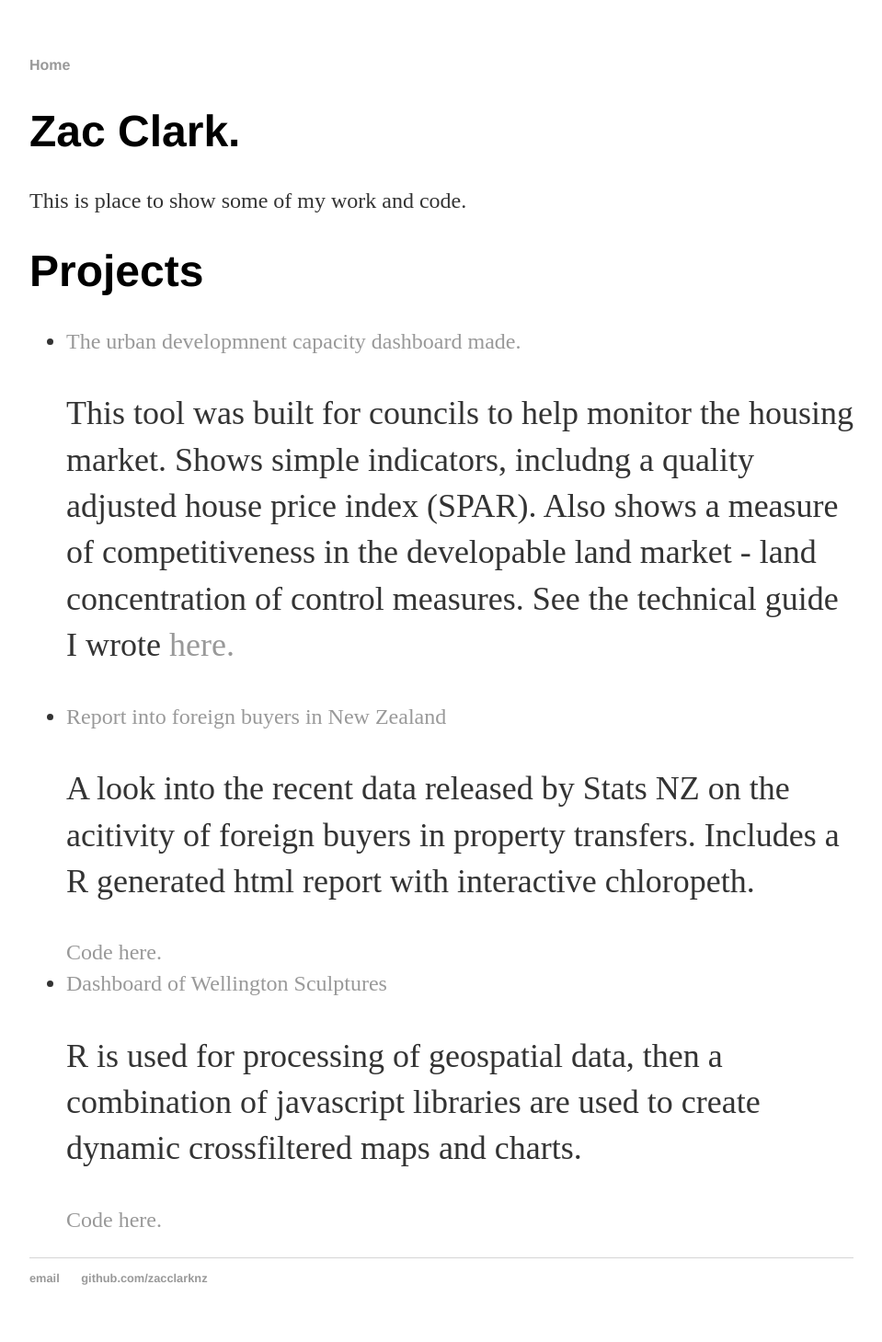
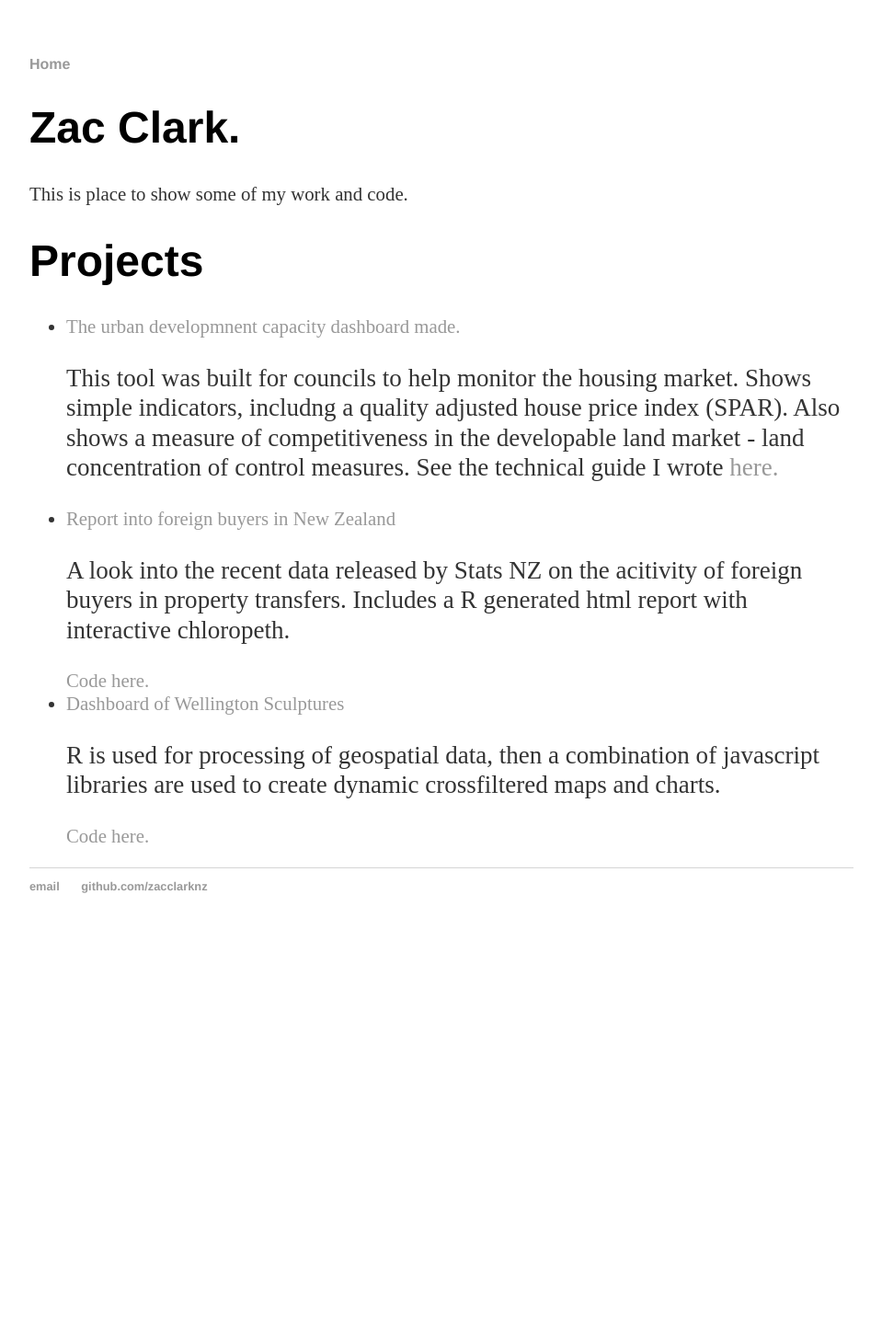
Before and after one commit to zacclarknz/zacclarknz.github.io, a Jekyll site: the page built from index.html, in a window 1280 px wide. Shown: the whole page at 92% size, without its empty margins (160-1119 px from the left). Built offline with Jekyll 4.4.1, drawn with Linux system fonts in a browser that asks for light colours; after the commit the page ends 1032 px from its top, so only the background shows below that.

Commit message:
css changes

```diff
--- a/css/main.css
+++ b/css/main.css
@@ -3,7 +3,7 @@ body { margin: 60px auto; width: 70%; }
 a { text-decoration: none; color: #999; }
 a:hover { text-decoration: underline; }
 
-p, ul { font-size: 1.5em; line-height: 1.4em; color: #333; }
+p, ul { font-size: 1.3em; line-height: 1.2em; color: #333; }
 
 h1, h2, h3, h4 { font-family: 'Helvetica', 'Arial', 'Sans-Serif'; }
 h1 { font-size: 3em;  }
--- a/index.html
+++ b/index.html
@@ -9,7 +9,7 @@ title: Zac Clark
 			<!-- <p>I'm best known as the horrible cop from <em>A Touch of Evil</em>. Don't trust me. <a href="/about">Read more about my life...</a></p> -->
         </div>
 
-        <div class="blurb">
+        <div class="projects">
 			<h1>Projects</h1>
 
 			<ul class="contacts">
```
